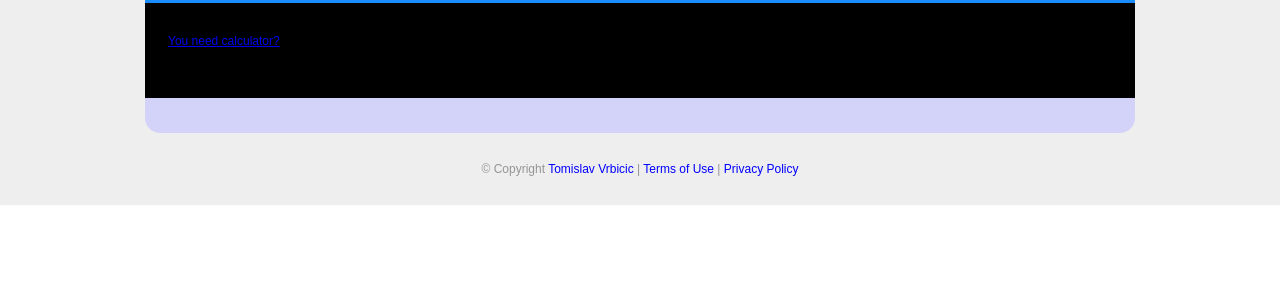
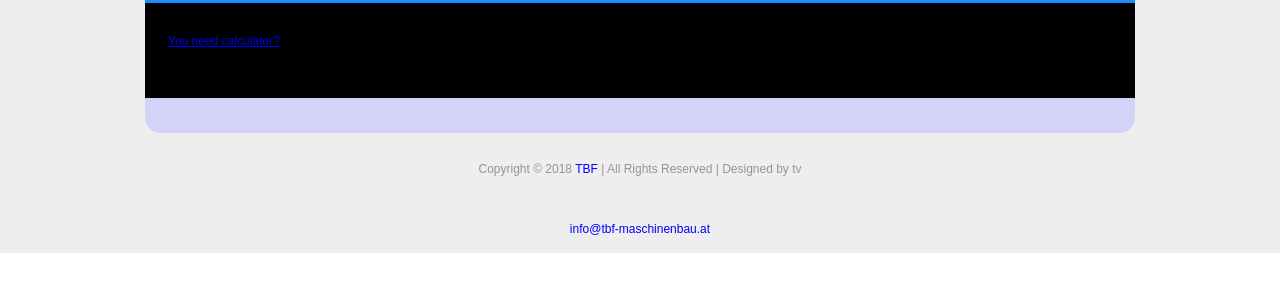
Before and after one commit to buckethead1998/tbf.maschinenbau.github.io, a plain HTML site: page aboutUs.html in a window 1280 px wide. Shown: the part 223-514 px from the top of the page. Drawn offline with Linux system fonts and the light colour scheme.

Commit message:
Update aboutUs.html

```diff
--- a/aboutUs.html
+++ b/aboutUs.html
@@ -164,8 +164,7 @@ tt=display_c();
 			</div>
 			<footer id="footer">
 				<div id="footer-inner">
-
-					<p>&copy; Copyright <a href="#">Tomislav Vrbicic</a> &#124; <a href="#">Terms of Use</a> &#124; <a href="#">Privacy Policy</a></p>
+                                   <p class="fl_left">Copyright &copy; 2018 <a href="index.html">TBF</a> | All Rights Reserved | Designed by tv<a href="mailto:tomislavvrbicic@gmail.com"></a></p>   <br><a href="mailto:info@tbf-maschinenbau.at">info@tbf-maschinenbau.at</a>
 					<div class="clr"></div>
 				</div>
 
```
